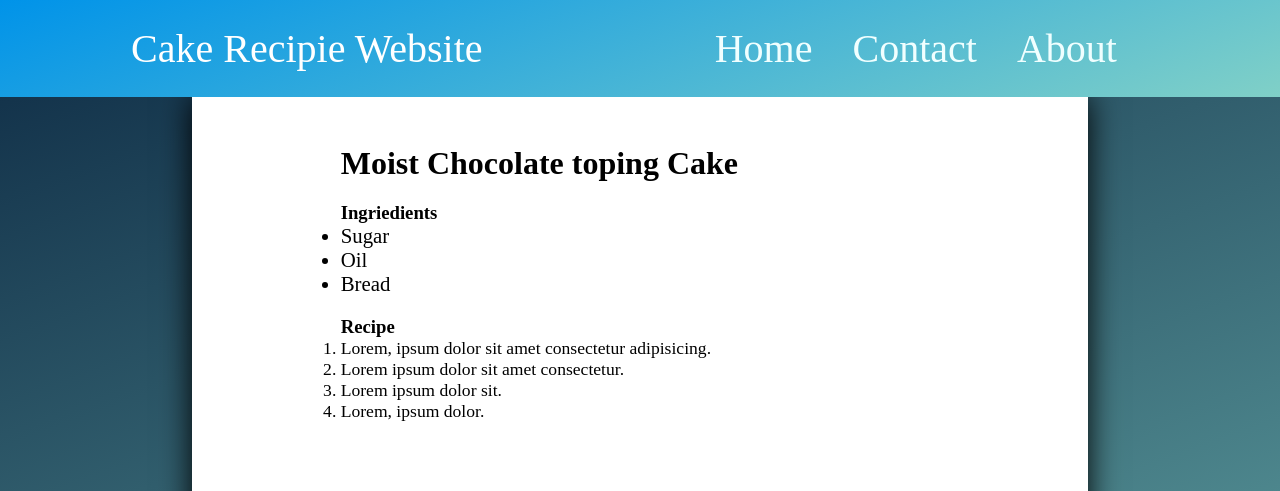
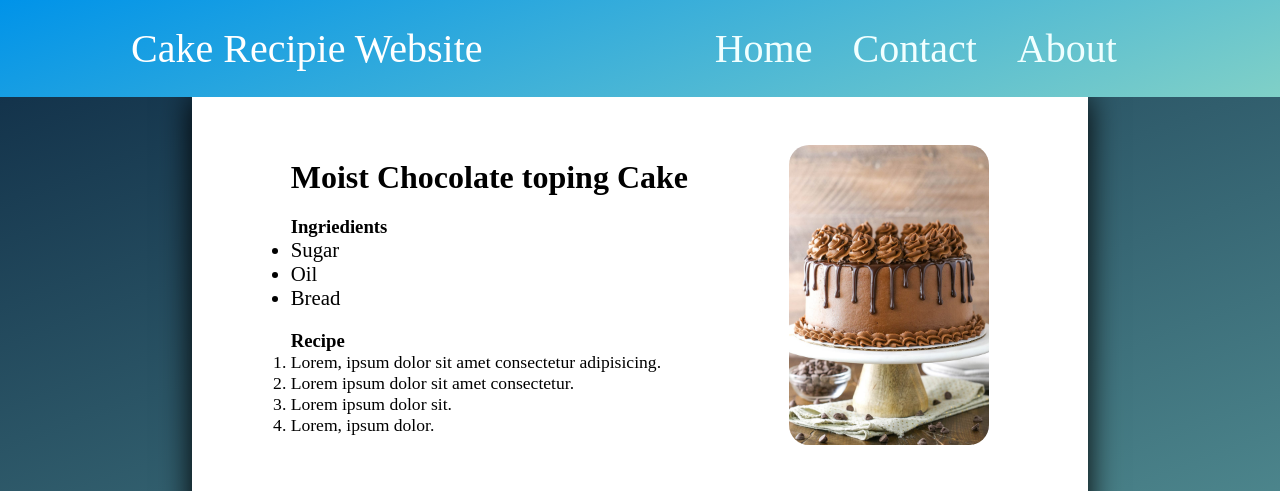
Before and after one commit to khadijah-Shabir/Cake-Website-project, a plain HTML site: page index.html in a window 1280 px wide. Shown: the top 491 px of the page. Drawn offline with Linux system fonts and the light colour scheme.

Commit message:
Update index.html

```diff
--- a/index.html
+++ b/index.html
@@ -5,7 +5,6 @@
     <meta name="viewport" content="width=device-width, initial-scale=1.0">
     <title>Cake Recipe Webstore</title>
     <link rel="stylesheet" href="styles.css">
-    <link rel="images" href="https://github.com/khadijah-Shabir/Cake-Website-project/tree/main>
 </head>
 <body>
 
@@ -54,7 +53,7 @@
                     </div>
                 </div>
                    <div class="rightbox">
-                       <img src="pic1.jpg" alt="">
+                       <img src="images/pic1.jpg" alt="">
                        <div class="overlay">
                         <span>Click here to Buy</span>
                        </div>
@@ -93,7 +92,7 @@
                     </div>
 
                     <div class="rightbox">
-                      <img src="https://github.com/khadijah-Shabir/Cake-Website-project/blob/main/images/pic2.jpg" alt="">
+                      <img src="images/pic2.jpg" alt="">
                     </div>
                 </div>
              </section>
@@ -127,7 +126,7 @@
                     </div>
                 </div>
                    <div class="rightbox">
-                       <img src="https://github.com/khadijah-Shabir/Cake-Website-project/blob/main/images/pic1.jpg" alt="">
+                       <img src="images/pic1.jpg" alt="">
                        <div class="overlay">
                         <span>Click here to Buy</span>
                        </div>
```
